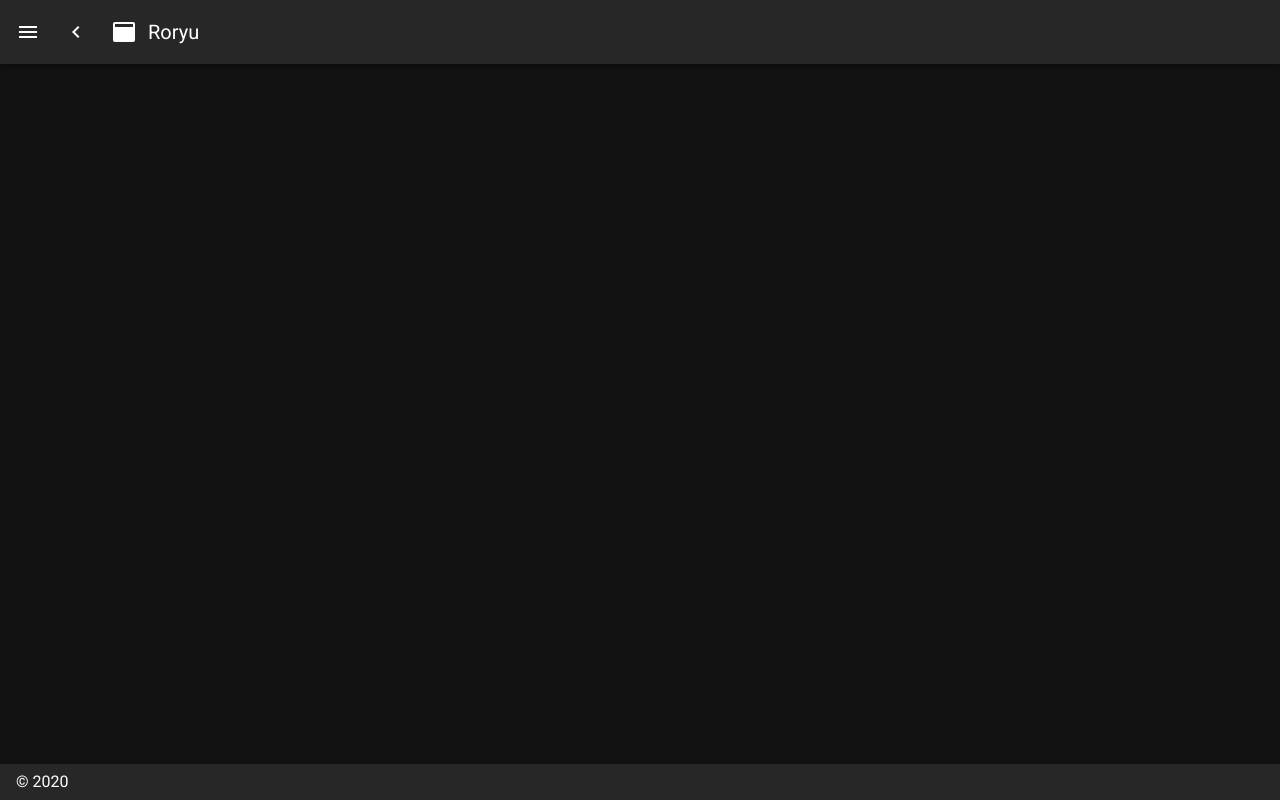
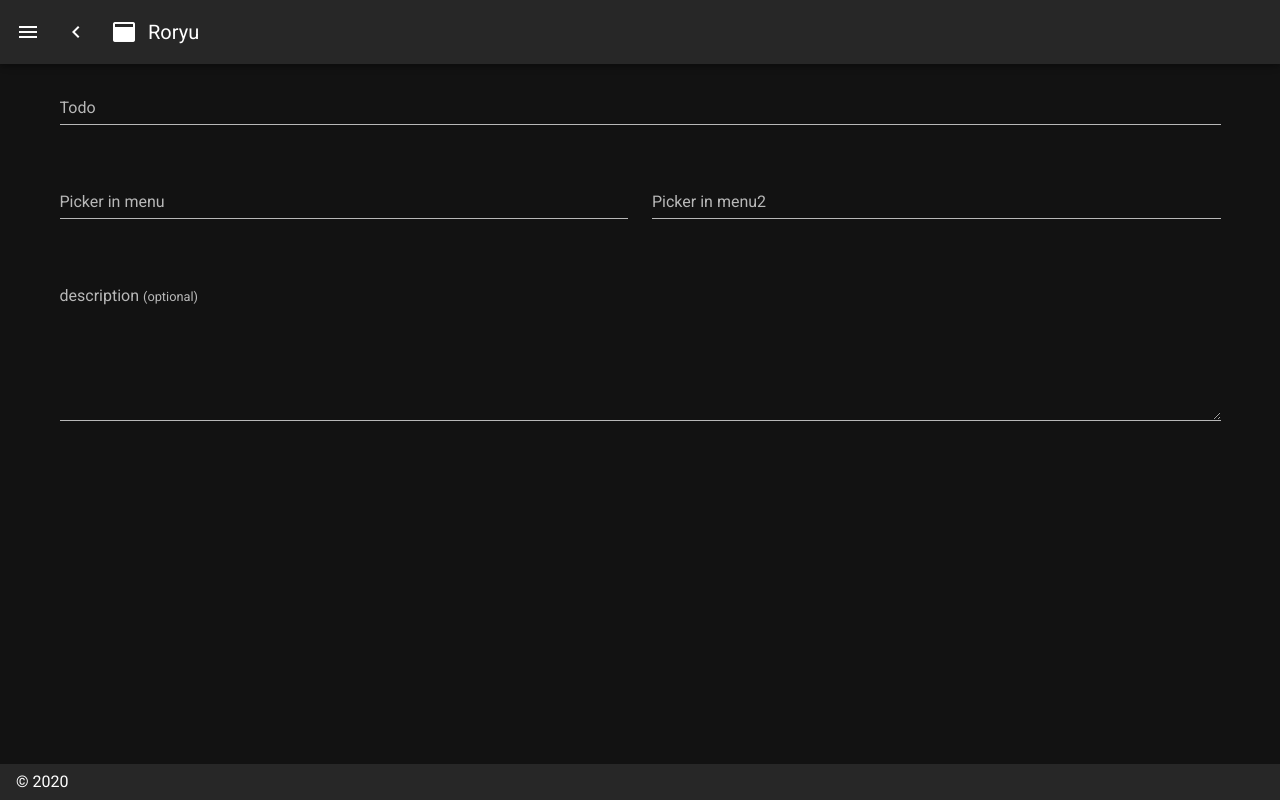
Before and after one commit to fujisawaryohei/rails-nuxt-calendar-app, a Nuxt app in the folder frontend/: page / in a window 1280 px wide. Built offline with nearby package versions, Linux system fonts and the light colour scheme.

Commit message:
todoフォームの追加

```diff
--- /dev/null
+++ b/frontend/components/Todo.vue
@@ -0,0 +1,87 @@
+<template>
+  <v-row>
+    <v-col cols="12">
+      <v-form>
+        <v-text-field
+          label="Todo"
+          :value="title"
+          @change="(value) => (title = value)"
+        >
+        </v-text-field>
+      </v-form>
+    </v-col>
+    <v-col cols="6">
+      <v-menu
+        ref="menu"
+        v-model="menu"
+        :close-on-content-click="false"
+        :return-value.sync="date"
+        transition="scale-transition"
+        offset-y
+        min-width="290px"
+        :light="true"
+      >
+        <template v-slot:activator="{ on }">
+          <v-text-field
+            v-model="date"
+            label="Picker in menu"
+            readonly
+            v-on="on"
+          ></v-text-field>
+        </template>
+        <v-date-picker v-model="date" no-title scrollable>
+          <v-spacer></v-spacer>
+          <v-btn text color="primary" @click="menu = false">Cancel</v-btn>
+          <v-btn text color="primary" @click="$refs.menu.save(date)">OK</v-btn>
+        </v-date-picker>
+      </v-menu>
+    </v-col>
+    <v-col cols="6">
+      <v-menu
+        ref="menu2"
+        v-model="menu2"
+        :close-on-content-click="false"
+        :return-value.sync="time"
+        transition="scale-transition"
+        offset-y
+        min-width="290px"
+        :light="true"
+      >
+        <template v-slot:activator="{ on }">
+          <v-text-field
+            v-model="time"
+            label="Picker in menu2"
+            readonly
+            v-on="on"
+          ></v-text-field>
+        </template>
+        <v-time-picker v-model="time">
+          <v-spacer></v-spacer>
+          <v-btn text color="primary" @click="menu2 = false">Cancel</v-btn>
+          <v-btn text color="primary" @click="$refs.menu2.save(time)">OK</v-btn>
+        </v-time-picker>
+      </v-menu>
+    </v-col>
+    <v-col cols="12">
+      <v-textarea v-model="description" color="teal">
+        <template v-slot:label>
+          <div>description <small>(optional)</small></div>
+        </template>
+      </v-textarea>
+    </v-col>
+  </v-row>
+</template>
+<script>
+export default {
+  data() {
+    return {
+      title: '',
+      date: '',
+      time: '',
+      description: '',
+      menu: false,
+      menu2: false,
+    }
+  },
+}
+</script>
--- a/frontend/pages/index.vue
+++ b/frontend/pages/index.vue
@@ -1,5 +1,11 @@
 <template>
-  <v-row justify="center" align="center">
-    <v-col cols="12" sm="8" md="6"></v-col>
-  </v-row>
+  <todo />
 </template>
+<script>
+import Todo from '../components/Todo'
+export default {
+  components: {
+    todo: Todo,
+  },
+}
+</script>
```
